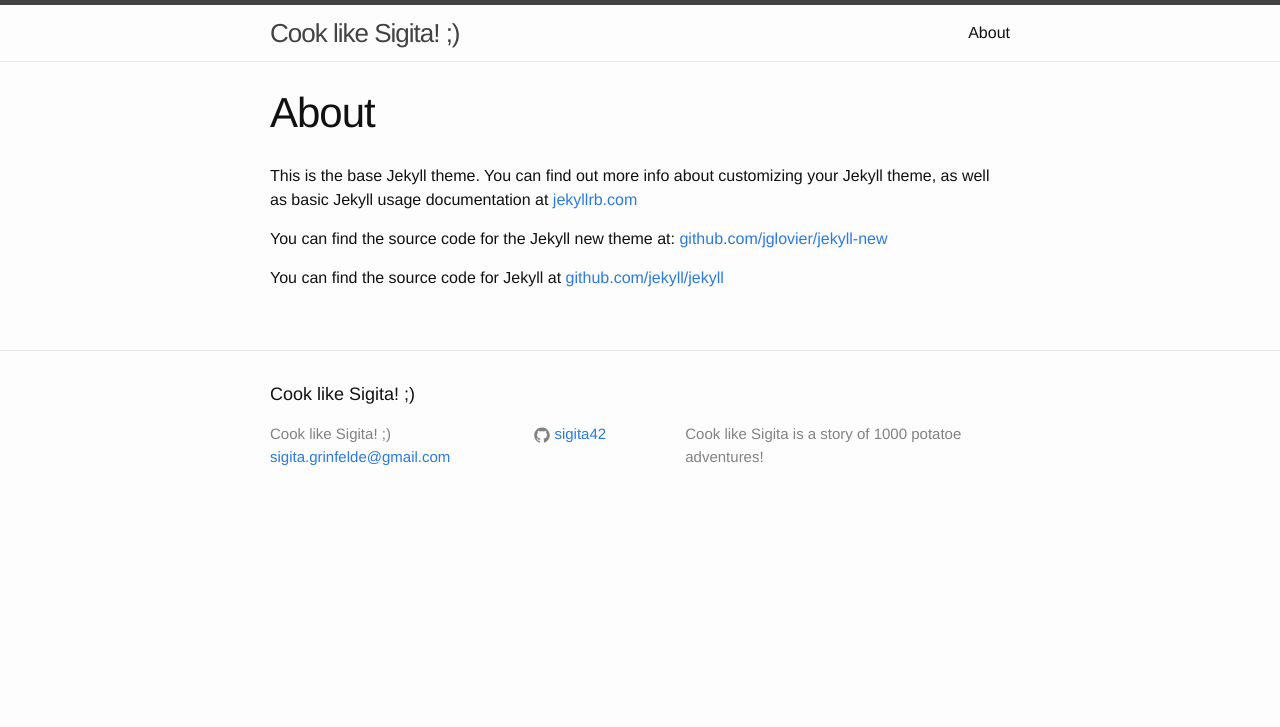
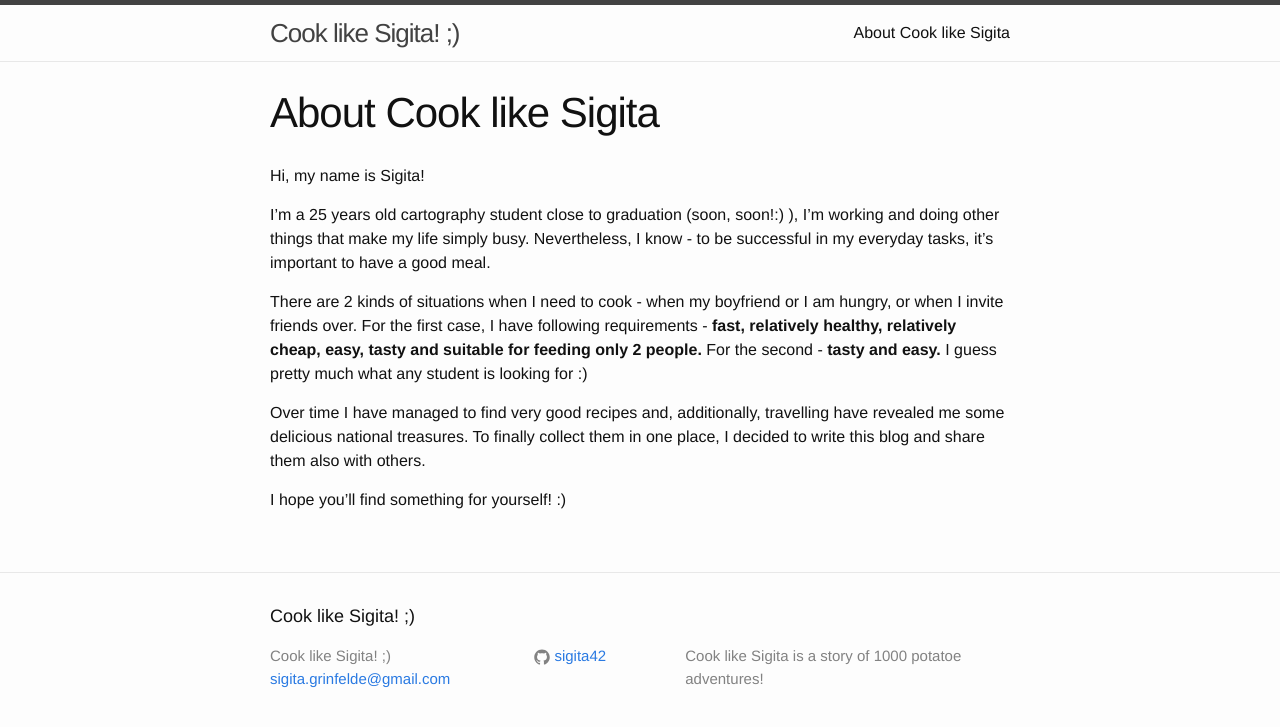
Before and after one commit to sigita42/sigita42.github.io, a Jekyll site: the page built from about.md, in a window 1280 px wide. Shown: the top 727 px of the page. Built offline with Jekyll 4.4.1, drawn with Linux system fonts in a browser that asks for light colours.

```diff
--- a/about.md
+++ b/about.md
@@ -1,11 +1,15 @@
 ---
 layout: page
-title: About
+title: About Cook like Sigita
 permalink: /about/
 ---
 
-This is the base Jekyll theme. You can find out more info about customizing your Jekyll theme, as well as basic Jekyll usage documentation at [jekyllrb.com](http://jekyllrb.com/)
+Hi, my name is Sigita!
 
-You can find the source code for the Jekyll new theme at: [github.com/jglovier/jekyll-new](https://github.com/jglovier/jekyll-new)
+I'm a 25 years old cartography student close to graduation (soon, soon!:) ), I'm working and doing other things that make my life simply busy. Nevertheless, I know - to be successful in my everyday tasks, it's important to have a good meal.
 
-You can find the source code for Jekyll at [github.com/jekyll/jekyll](https://github.com/jekyll/jekyll)
+There are 2 kinds of situations when I need to cook - when my boyfriend or I am hungry, or when I invite friends over. For the first case, I have following requirements - **fast, relatively healthy, relatively cheap, easy, tasty and suitable for feeding only 2 people.** For the second - **tasty and easy.** I guess pretty much what any student is looking for :)
+
+Over time I have managed to find very good recipes and, additionally, travelling have revealed me some delicious national treasures. To finally collect them in one place, I decided to write this blog and share them also with others.
+
+I hope you'll find something for yourself! :)
```
Also changed, not shown: _drafts/bryndzove-halusky.markdown (added, +41 -0 lines), _posts/2015-01-20-welcome-to-jekyll.markdown (deleted, +0 -25 lines), _posts/2015-01-25-shrimp-salad.markdown (added, +21 -0 lines), images/shrimpSalad/shrimps1.jpg (added), images/shrimpSalad/shrimps1.orig.jpg (added).
